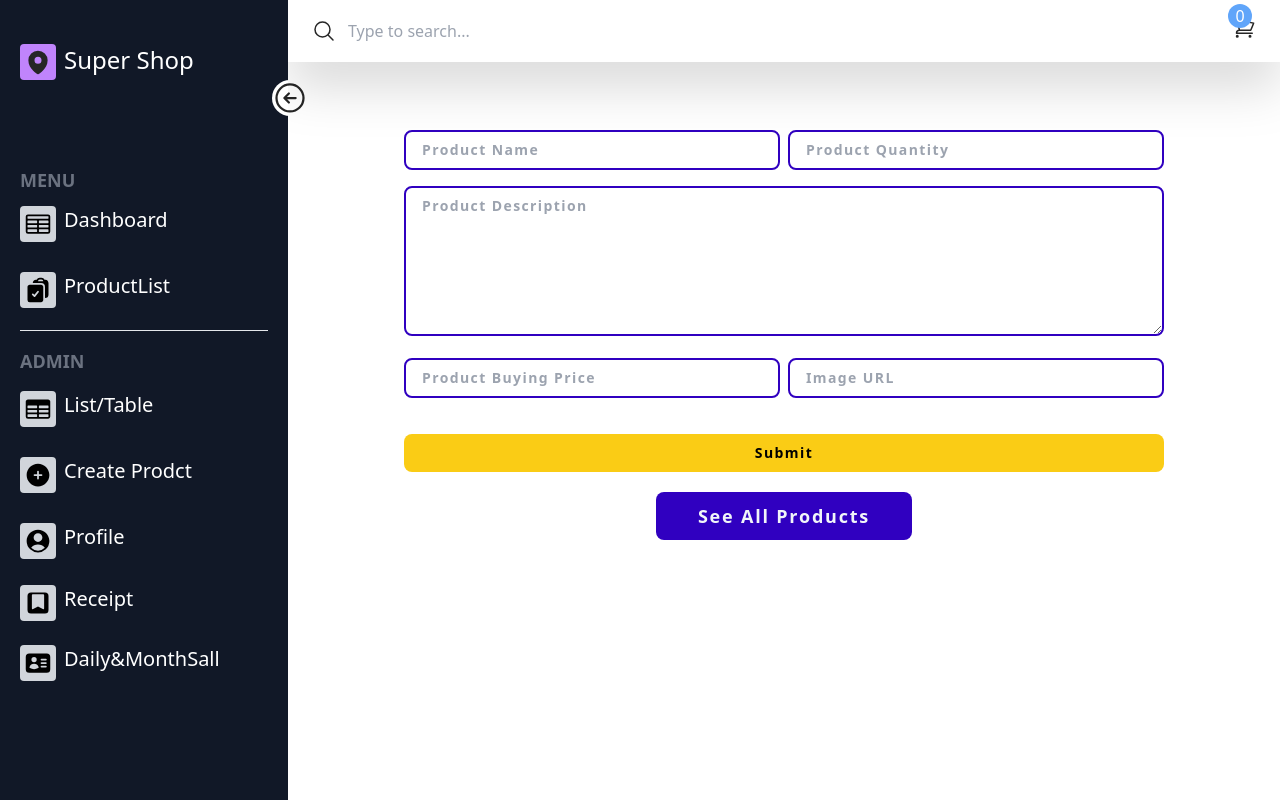
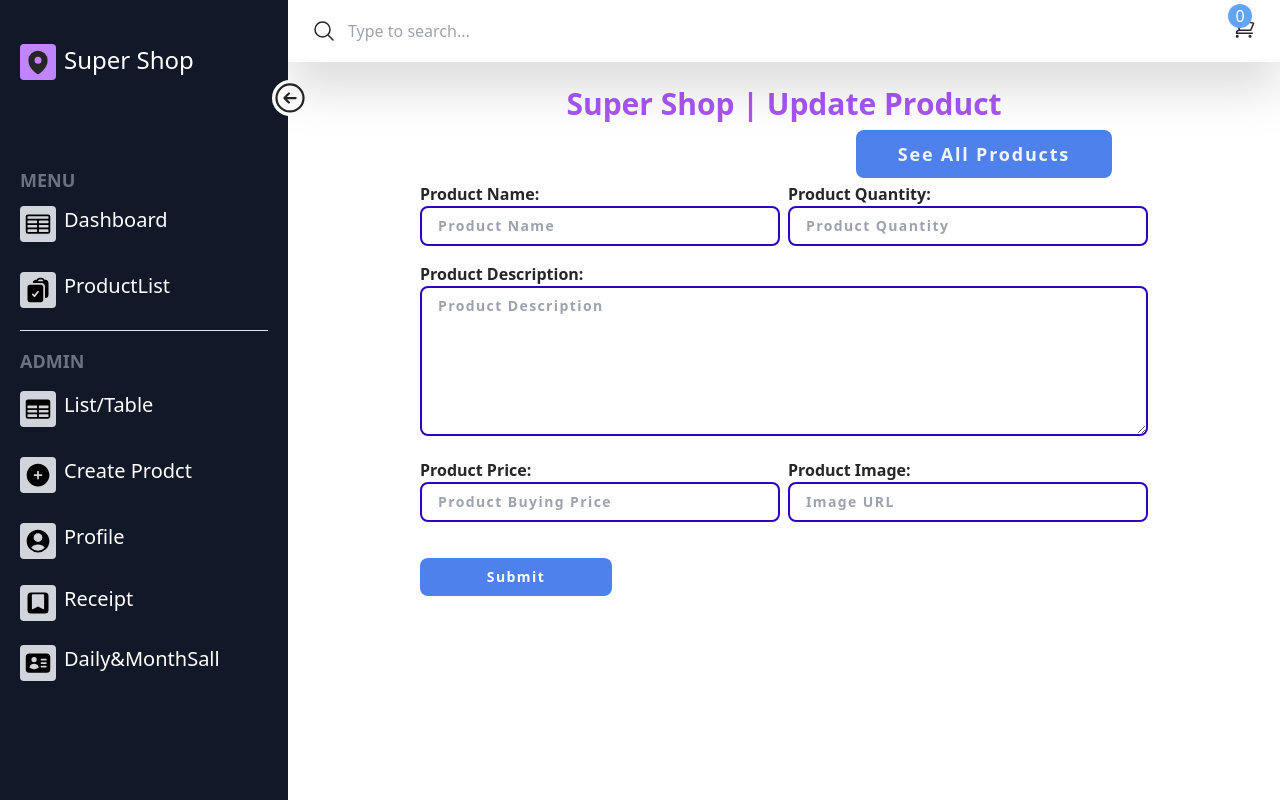
Before and after one commit to Kazamturjo/Super-Shop, a React (Create React App) app: page /update/1 in a window 1280 px wide. Built offline with nearby package versions, Linux system fonts and the light colour scheme; no server answers.

Commit message:
done update product

```diff
--- a/src/Admin/Update/Update.js
+++ b/src/Admin/Update/Update.js
@@ -1,5 +1,5 @@
 import { Link, useNavigate, useParams } from "react-router-dom";
-// import TitleAndSubtitle from "../../Components/TitleAndSubtitle/TitleAndSubtitle";
+
 import { useEffect, useState } from "react";
 import Swal from "sweetalert2";
 import axios from "axios";
@@ -10,7 +10,7 @@ const UpdateProduct = () => {
 //   const [postRequest, getRequest] = useRequest();
   const { id } = useParams();
   console.log('id',id);
-  const [loading, setLoading] = useState(true);
+  const [loading, setLoading] = useState(false);
   const navigate = useNavigate();
 
   useEffect(() => {
@@ -56,6 +56,7 @@ const UpdateProduct = () => {
 
   const handleUpdateData = async (event) => {
     event.preventDefault();
+    setLoading(true);
     const form = event.target;
     const uptProductName = form.uptProductName.value;
     const uptStockQuantity = form.uptProductQuantity.value;
@@ -67,13 +68,13 @@ const UpdateProduct = () => {
         uptProductName !== prodDet.productName ||
         uptDescription !== prodDet.description ||
         uptBuyingPrice !== prodDet.price ||
-        uptProductImage !== prodDet.productImg
+        uptProductImage !== prodDet.image
       ) {
         const uptProductDetails = {
           productName: uptProductName,
           description: uptDescription,
           price: uptBuyingPrice,
-          productImg: uptProductImage,
+          image: uptProductImage,
         };
 
         try {
@@ -82,7 +83,7 @@ const UpdateProduct = () => {
 
           if (response) {
             Swal.fire("Product Details Updated");
-            // navigate("/all-products");
+            navigate("/table-list");
           }
         } catch (error) {
           console.error(error); // Log any errors if the request fails
@@ -95,8 +96,10 @@ const UpdateProduct = () => {
         };
 
         try {
-          const response = await axios.post(`http://localhost:5000/stock/updateStock/${id}`, uptProdStockDetails);
+          const response = await axios.post(`http://localhost:5000/stock/updateStock/${id}/${uptProdStockDetails.stockQuantity}`);
           console.log(response.data); // Assuming you want to log the response data
+
+          setLoading(false)
 
           if (response) {
             Swal.fire("Product Stocks Updated");
@@ -106,21 +109,37 @@ const UpdateProduct = () => {
           console.error(error); // Log any errors if the request fails
         }
       }
+
   };
 
   return (
-    <div className="">
-        <title>Super Shop | Update Product</title>
+    <>
+    {loading?(<div class="text-center">
+    <div role="status">
+    <svg aria-hidden="true" class="inline w-8 h-8 text-gray-200 animate-spin dark:text-gray-600 fill-blue-600" viewBox="0 0 100 101" fill="none" xmlns="http://www.w3.org/2000/svg">
+        <path d="M100 50.5908C100 78.2051 77.6142 100.591 50 100.591C22.3858 100.591 0 78.2051 0 50.5908C0 22.9766 22.3858 0.59082 50 0.59082C77.6142 0.59082 100 22.9766 100 50.5908ZM9.08144 50.5908C9.08144 73.1895 27.4013 91.5094 50 91.5094C72.5987 91.5094 90.9186 73.1895 90.9186 50.5908C90.9186 27.9921 72.5987 9.67226 50 9.67226C27.4013 9.67226 9.08144 27.9921 9.08144 50.5908Z" fill="currentColor"/>
+        <path d="M93.9676 39.0409C96.393 38.4038 97.8624 35.9116 97.0079 33.5539C95.2932 28.8227 92.871 24.3692 89.8167 20.348C85.8452 15.1192 80.8826 10.7238 75.2124 7.41289C69.5422 4.10194 63.2754 1.94025 56.7698 1.05124C51.7666 0.367541 46.6976 0.446843 41.7345 1.27873C39.2613 1.69328 37.813 4.19778 38.4501 6.62326C39.0873 9.04874 41.5694 10.4717 44.0505 10.1071C47.8511 9.54855 51.7191 9.52689 55.5402 10.0491C60.8642 10.7766 65.9928 12.5457 70.6331 15.2552C75.2735 17.9648 79.3347 21.5619 82.5849 25.841C84.9175 28.9121 86.7997 32.2913 88.1811 35.8758C89.083 38.2158 91.5421 39.6781 93.9676 39.0409Z" fill="currentFill"/>
+    </svg>
+    <span class="sr-only">Loading...</span>
+</div>
+</div>):(<div className="">
+        <h2 className="text-purple-500 font-bold text-3xl text-center">Super Shop | Update Product</h2>
         <div className="px-4 py-2">
-        <div className="py-2">
-          {/* <TitleAndSubtitle
-            title={"Update Product"}
-            subtitle={"Change our Desired Produt Info"}
-          ></TitleAndSubtitle> */}
+          <div className="py-2 relative ">
+          <div className=" md:none none lg:absolute  top-0 right-32 ">
+              <Link to="/table-list ">
+                <button className="duration-700 px-10 py-2 rounded-lg border-2 border-transparent text-lg bg-[#4f81ed] font-extrabold tracking-widest hover:bg-transparent text-slate-100 hover:text-[#4f81ed] hover:border-[#4f81ed] hover:duration-700 hover:cursor-pointer">
+                  See All Products
+                </button>
+              </Link>
             </div>
-        <div className="w-10/12 mx-auto mt-5">
+          </div>
+          <div className="w-10/12 mx-auto mt-5 p-4 ">
             <form onSubmit={handleUpdateData}>
-            <div className="flex gap-2">
+              <div className=" flex gap-2 ">
+                <div className="w-full">
+
+                <label className="font-bold  font">Product Name:</label>
                 <input
                   className="mb-4 w-full py-2 px-4 text-sm font-semibold tracking-widest rounded-lg bg-transparent text-slate-900 border-2 border-[#3000C0] placeholder:text-sm"
                   type="text"
@@ -128,6 +147,11 @@ const UpdateProduct = () => {
                   placeholder="Product Name"
                   defaultValue={prodDet.productName}
                 />
+                </div>
+                <div className="w-full ">
+
+              <label className="font-bold font">Product Quantity:</label>
+
                 <input
                   className="mb-4 w-full py-2 px-4 text-sm font-semibold tracking-widest rounded-lg bg-transparent text-slate-900 border-2 border-[#3000C0] placeholder:text-sm"
                   type="number"
@@ -136,6 +160,9 @@ const UpdateProduct = () => {
                   defaultValue={stockDet.stockQuantity}
                 />
                 </div>
+              </div>
+              <label className="font-bold font">Product Description:</label>
+
               <textarea
                 className="h-[150px] mb-4 w-full py-2 px-4 text-sm font-semibold tracking-widest rounded-lg bg-transparent text-slate-900 border-2 border-[#3000C0] placeholder:text-sm"
                 type="text"
@@ -144,6 +171,10 @@ const UpdateProduct = () => {
                 defaultValue={prodDet.description}
               />
               <div className="flex gap-2">
+                <div className="w-full">
+
+              <label className="font-bold font">Product Price:</label>
+
                 <input
                   className="mb-4 w-full py-2 px-4 text-sm font-semibold tracking-widest rounded-lg bg-transparent text-slate-900 border-2 border-[#3000C0] placeholder:text-sm"
                   type="number"
@@ -151,6 +182,11 @@ const UpdateProduct = () => {
                   placeholder="Product Buying Price"
                   defaultValue={prodDet.price}
                 />
+                </div>
+                <div className="w-full">
+
+                  <label className="font-bold font">Product Image:</label>
+
                 <input
                   className="mb-4 w-full py-2 px-4 text-sm font-semibold tracking-widest rounded-lg bg-transparent text-slate-900 border-2 border-[#3000C0] placeholder:text-sm"
                   type="text"
@@ -159,24 +195,21 @@ const UpdateProduct = () => {
                   defaultValue={prodDet.image}
                 />
                 </div>
-            <div className="w-full mt-5">
+              </div>
+              <div className="w-48 mt-5   ">
                 <input
-                className="duration-700 w-full py-2 text-center border border-transparent bg-yellow-400 text-sm rounded-lg text-[#000000] font-extrabold tracking-widest hover:bg-transparent hover:border-yellow-400 hover:text-slate-900 hover:cursor-pointer hover:duration-700"
+                  className="duration-700 w-full py-2 text-center border border-transparent bg-[#4f81ed] text-sm rounded-lg text-[#ffffff] font-extrabold tracking-widest hover:bg-transparent hover:border-[#4f81ed] hover:text-[#4f81ed] hover:cursor-pointer hover:duration-700 "
                   type="submit"
                   value="Submit"
                 />
               </div>
             </form>
-          <div className="flex items-center justify-center mt-5">
-            <Link to="/products-list">
-              <button className="duration-700 px-10 py-2 rounded-lg border-2 border-transparent text-lg bg-[#3000C0] font-extrabold tracking-widest hover:bg-transparent text-slate-100 hover:text-[#3000C0] hover:border-[#3000C0] hover:duration-700 hover:cursor-pointer">
-                See All Products
-              </button>
-            </Link>
+
           </div>
         </div>
-      </div>
-    </div>
+      </div>)}
+    </>
+
   );
 };
 
--- a/src/Pages/createProdcut/CreateProduct.js
+++ b/src/Pages/createProdcut/CreateProduct.js
@@ -1,5 +1,7 @@
 import axios from 'axios';
 import React, { useState } from 'react';
+import Swal from "sweetalert2";
+
 
 const CreateProduct = () => {
   const [data, setData] = useState({
@@ -32,6 +34,8 @@ const CreateProduct = () => {
     axios.post(`http://localhost:5000/product/add/${data.stock}`, data)
     .then((response) => {
       console.log('product added sucessful', response);
+      Swal.fire("Product Details Updated");
+
 
       setData({
         productName: '',
```
Lines whose indentation alone changed are shown as unchanged.
